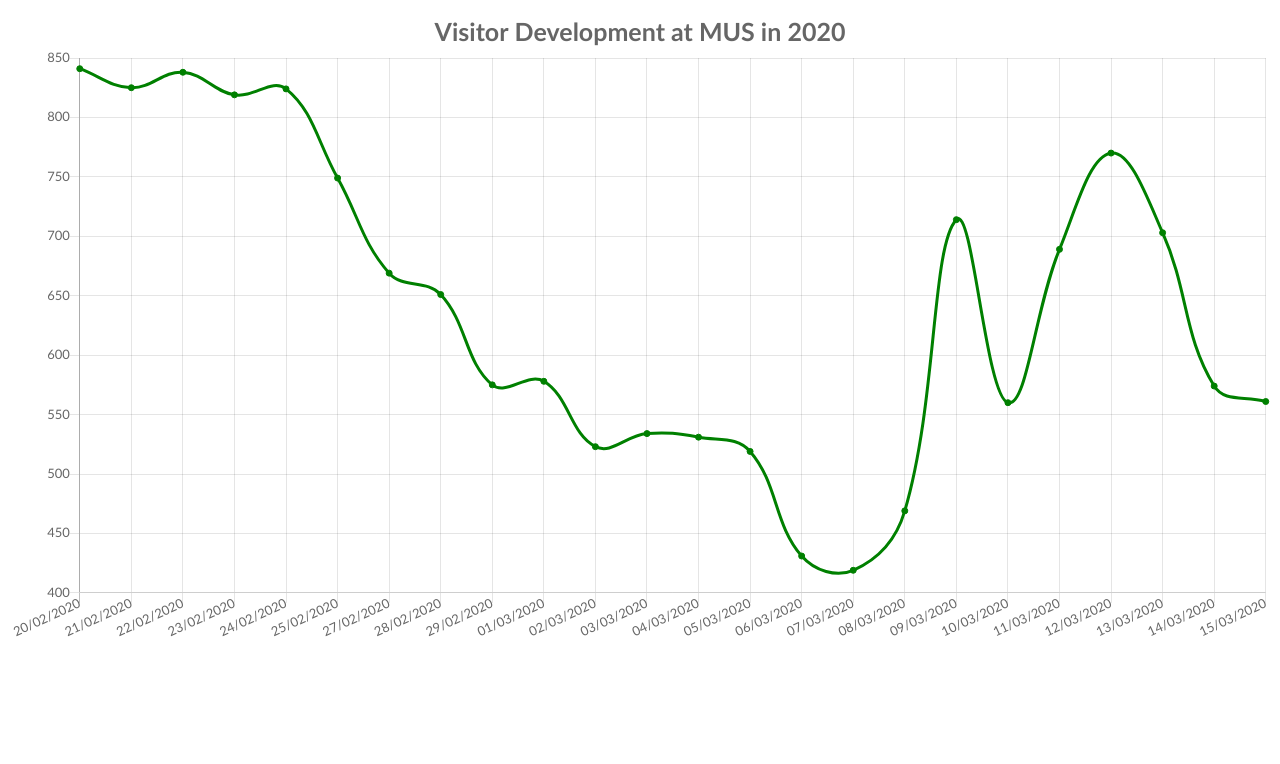
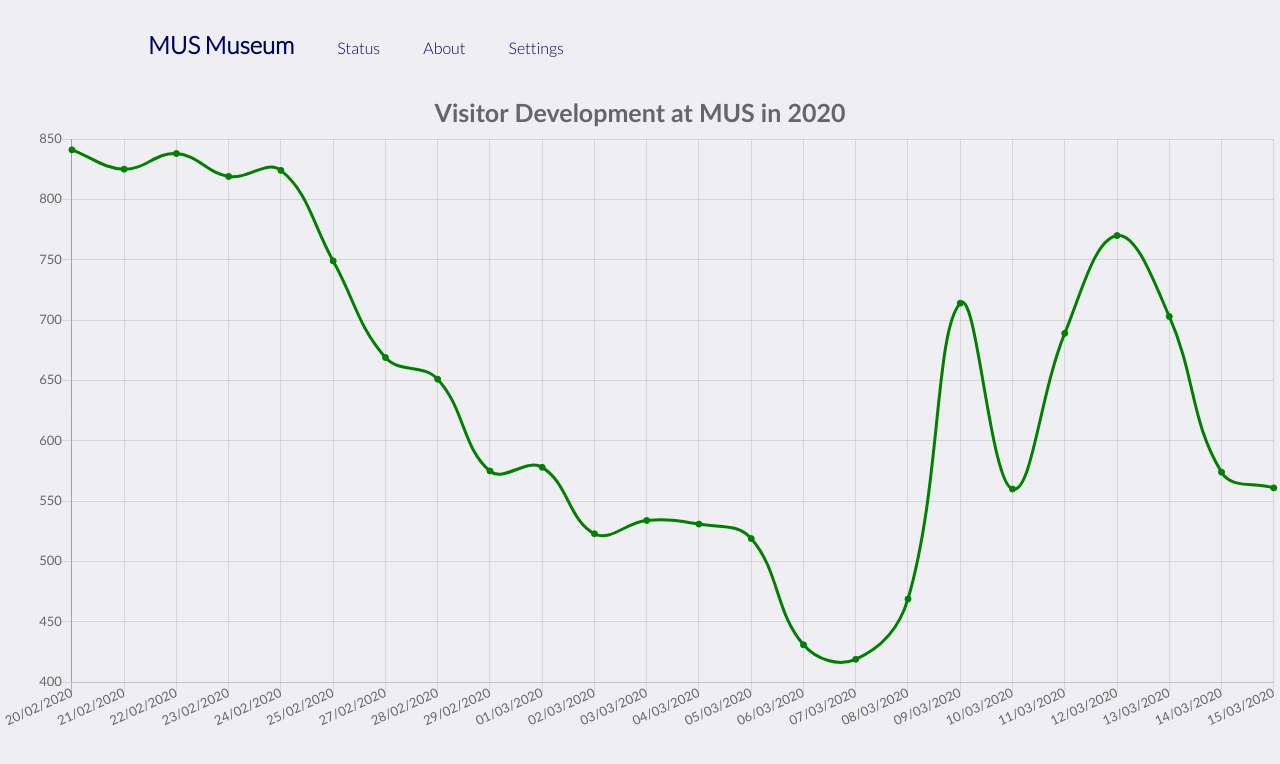
Before and after one commit to ShihaburR/Web-Dashboard, a plain HTML site: page index.html in a window 1280 px wide. Drawn offline with nearby package versions, Linux system fonts and the light colour scheme.

Commit message:
css for navbar

```diff
--- a/data.json
+++ b/data.json
@@ -27,16 +27,16 @@
   ],
   "KPI":[
     {
-      "text":"Number of positive mentions of MUS on social media in the first half of 2020",
+      "text":"Positive mentions of MUS on social media in the first half of 2020",
       "value":"40"
     },
     {
-      "text":"Number of positive mentions of MUS on social media in the first half of 2020",
-      "value":"40"
+      "text":"Number of positive mentions of MUS on the press in the first half of 2020",
+      "value":"68"
     },
     {
-      "text":"Number of positive mentions of MUS on social media in the first half of 2020",
-      "value":"40"
+      "text":"Number of group-bookings in the first half of 2020",
+      "value":"42"
     }
   ]
 }
--- a/index.html
+++ b/index.html
@@ -4,10 +4,22 @@
   <meta charset="UTF-8">
   <meta name="viewport" content="width=device-width, initial-scale=1.0">
   <meta http-equiv="X-UA-Compatible" content="ie=edge">
+  <!--chart.js integration-->
   <script src="https://cdnjs.cloudflare.com/ajax/libs/Chart.js/2.9.3/Chart.min.js"></script>
   <title>Dashboard</title>
+  <link rel="stylesheet" href="styles.css">
 </head>
 <body>
+  <header>
+    <nav>
+
+      <ul class="nav_links">
+        <li><h1 href="#">MUS Museum</h1></li>
+        <li><a href="#">Status</a></li>
+        <li><a href="#">About</a></li>
+        <li><a href="#">Settings</a></li>
+    </nav>
+  </header>
   <div class="container">
     <canvas id="chart" width ="400" height ="200"> </canvas>
     <script type="text/javascript" src="./main.js"></script>
--- /dev/null
+++ b/styles.css
@@ -0,0 +1,54 @@
+@import url('https://fonts.googleapis.com/css2?family=Lato:wght@300&display=swap');
+
+* {
+  box-sizing: border-box;
+  margin: 0;
+  padding: 0;
+  background-color: #EFEFF3;
+  font-family: "Lato", sans-serif;
+}
+
+li, a, button {
+  font-family: "Lato", sans-serif;
+  font-weight: 300;
+  font-size: 16px;
+  color: #00005F;
+  text-decoration: none;
+}
+
+header {
+  display: flex;
+  justify-content: space-between;
+  align-items: center;
+  padding: 30px 10%;
+}
+
+.nav_links {
+  list-style: none;
+}
+
+.nav_links li {
+  display: inline-block;
+  padding: 0px 20px;
+}
+
+.nav_links li a {
+  transition: all 0.3s ease 0s;
+}
+
+.nav_links li a:hover {
+  color: #0088a9;
+}
+
+button {
+  padding: 9px 25px;
+  background-color: rgba(0,136,169,1);
+  border: none;
+  border-radius: 50px;
+  cursor: pointer;
+  transition: all 0.3s ease 0s;
+}
+
+button:hover {
+  background-color: rgba(0, 136, 169, 0.8);
+}
```
